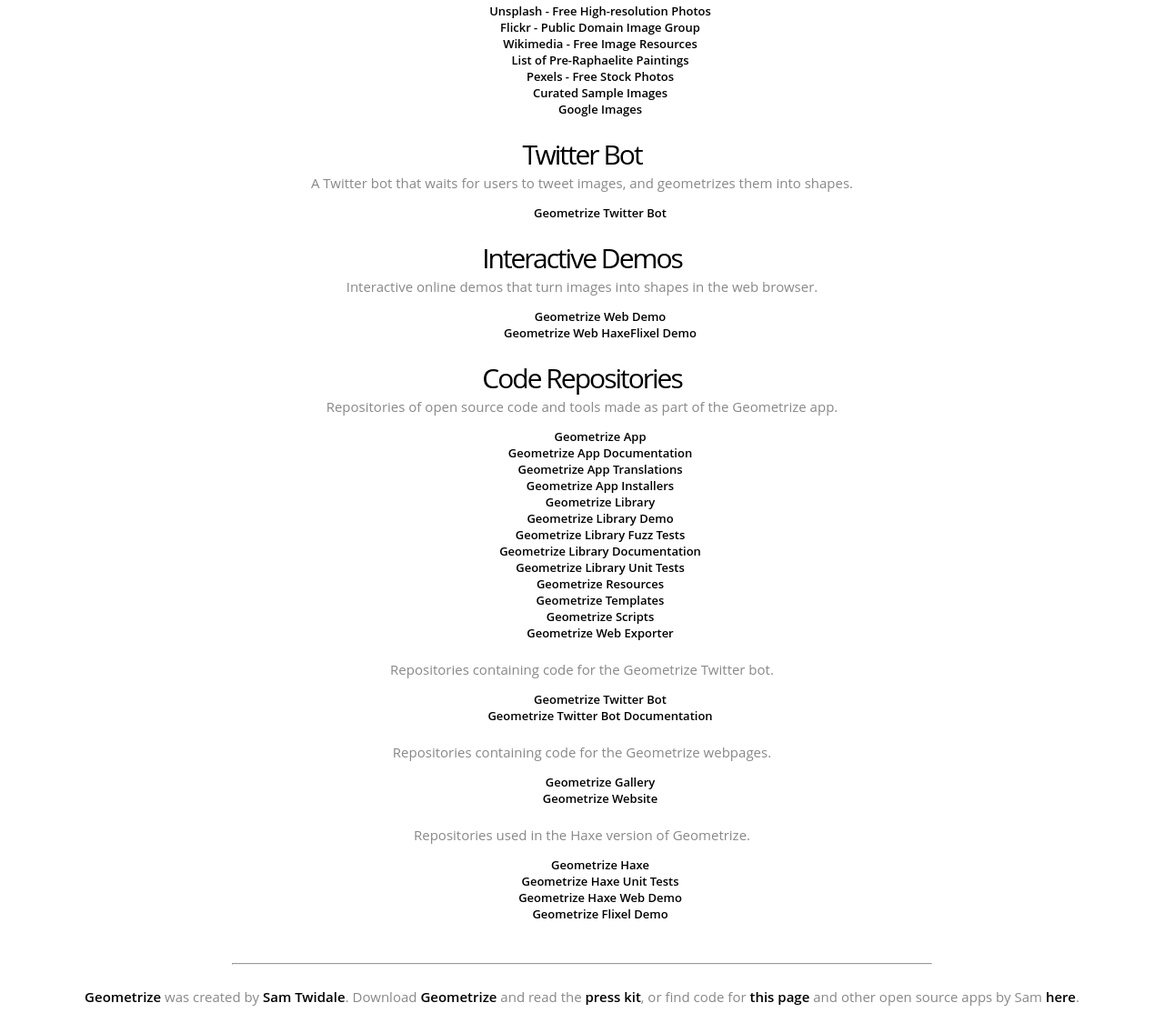
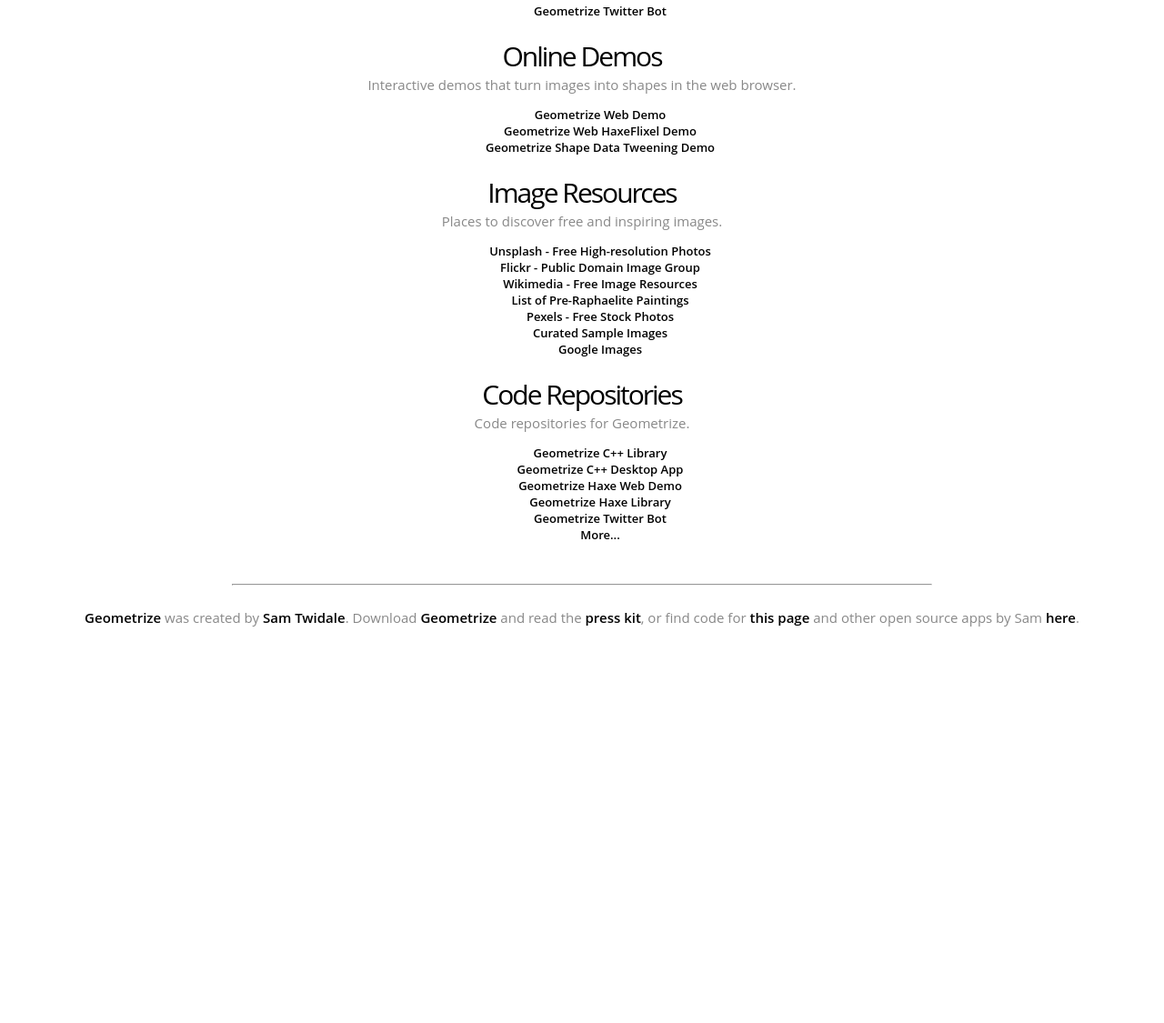
Before and after one commit to Tw1ddle/geometrize-resources, a plain HTML site: page docs/index.html in a window 1280 px wide. Shown: the part 530-1655 px from the top of the page at 91% size. After the commit the page ends 1238 px from the top, so only its background shows below. Drawn offline with Linux system fonts and the light colour scheme.

Commit message:
Update resources links

```diff
--- a/docs/index.html
+++ b/docs/index.html
@@ -33,7 +33,9 @@
 					<img id="geometrizelogo" class="logo" src="assets/images/geometrize_logo.png" alt="geometrize image geometrizer logo">
 				</a>
 
-				<p>A curated set of resources for <a href="http://geometrize.co.uk/" target="_blank">Geometrize</a>, the app for geometrizing images into shapes.</p>
+				<p>Curated resources for <a href="https://github.com/Tw1ddle/geometrize" target="_blank">Geometrize</a>, a desktop app
+				and <a href="https://github.com/topics/geometrize" target="_blank">open source toolkit</a> for <a href="http://www.samcodes.co.uk/project/geometrize-haxe-web/" target="_blank">geometrizing</a> images into shapes.</p>
+
 				<br>
 			</div>
 		</section>
@@ -45,9 +47,22 @@
 				<li><a href="https://www.youtube.com/playlist?list=PLe9ogi_J4cFgcqLdpmPC7GdFV5ohJPEzN" target="_blank">Official Tutorial Videos</a></li>
 			</ul>
 
+			<h2>Twitter Bot</h2>
+			<p>A Twitter bot that waits for users to tweet images, and geometrizes them into shapes.</p>
+			<ul style="list-style-type:none">
+				<li><a href="https://twitter.com/Geometrizer" target="_blank">Geometrize Twitter Bot</a></li>
+			</ul>
+
+			<h2>Online Demos</h2>
+			<p>Interactive demos that turn images into shapes in the web browser.</p>
+			<ul style="list-style-type:none">
+				<li><a href="http://www.samcodes.co.uk/project/geometrize-haxe-web/" target="_blank">Geometrize Web Demo</a></li>
+				<li><a href="http://samcodes.co.uk/project/geometrize-haxe-flixel/" target="_blank">Geometrize Web HaxeFlixel Demo</a></li>
+				<li><a href="http://tweens.geometrize.co.uk/" target="_blank">Geometrize Shape Data Tweening Demo</a></li>
+			</ul>
 
 			<h2>Image Resources</h2>
-			<p>Places where you can discover free and inspiring images to geometrize.</p>
+			<p>Places to discover free and inspiring images.</p>
 			<ul style="list-style-type:none">
 				<li><a href="https://unsplash.com/" target="_blank">Unsplash - Free High-resolution Photos</a></li>
 				<li><a href="https://www.flickr.com/groups/publicdomain/" target="_blank">Flickr - Public Domain Image Group</a></li>
@@ -58,54 +73,15 @@
 				<li><a href="https://www.google.co.uk/imghp" target="_blank">Google Images</a></li>
 			</ul>
 
-			<h2>Twitter Bot</h2>
-			<p>A Twitter bot that waits for users to tweet images, and geometrizes them into shapes.</p>
+			<h2>Code Repositories</h2>
+			<p>Code repositories for Geometrize.</p>
 			<ul style="list-style-type:none">
-				<li><a href="https://twitter.com/Geometrizer" target="_blank">Geometrize Twitter Bot</a></li>
-			</ul>
-
-
-			<h2>Interactive Demos</h2>
-			<p>Interactive online demos that turn images into shapes in the web browser.</p>
-			<ul style="list-style-type:none">
-				<li><a href="http://www.samcodes.co.uk/project/geometrize-haxe-web/" target="_blank">Geometrize Web Demo</a></li>
-				<li><a href="http://samcodes.co.uk/project/geometrize-haxe-flixel/" target="_blank">Geometrize Web HaxeFlixel Demo</a></li>
-			</ul>
-
-
-			<h2>Code Repositories</h2>
-			<p>Repositories of open source code and tools made as part of the Geometrize app.</p>
-			<ul style="list-style-type:none">
-				<li><a href="https://github.com/Tw1ddle/geometrize" target="_blank">Geometrize App</a></li>
-				<li><a href="https://github.com/Tw1ddle/geometrize-docs" target="_blank">Geometrize App Documentation</a></li>
-				<li><a href="https://github.com/Tw1ddle/geometrize-translations" target="_blank">Geometrize App Translations</a></li>
-				<li><a href="https://github.com/Tw1ddle/geometrize-installer" target="_blank">Geometrize App Installers</a></li>
-				<li><a href="https://github.com/Tw1ddle/geometrize-lib" target="_blank">Geometrize Library</a></li>
-				<li><a href="https://github.com/Tw1ddle/geometrize-lib-example" target="_blank">Geometrize Library Demo</a></li>
-				<li><a href="https://github.com/Tw1ddle/geometrize-lib-fuzzing" target="_blank">Geometrize Library Fuzz Tests</a></li>
-				<li><a href="https://github.com/Tw1ddle/geometrize-lib-docs" target="_blank">Geometrize Library Documentation</a></li>
-				<li><a href="https://github.com/Tw1ddle/geometrize-lib-unit-tests" target="_blank">Geometrize Library Unit Tests</a></li>
-				<li><a href="https://github.com/Tw1ddle/geometrize-resources" target="_blank">Geometrize Resources</a></li>
-				<li><a href="https://github.com/Tw1ddle/geometrize-templates" target="_blank">Geometrize Templates</a></li>
-				<li><a href="https://github.com/Tw1ddle/geometrize-scripts" target="_blank">Geometrize Scripts</a></li>
-				<li><a href="https://github.com/Tw1ddle/geometrize-web-export" target="_blank">Geometrize Web Exporter</a></li>
-			</ul>
-			<p>Repositories containing code for the Geometrize Twitter bot.</p>
-			<ul style="list-style-type:none">
+				<li><a href="https://github.com/Tw1ddle/geometrize-lib" target="_blank">Geometrize C++ Library</a></li>
+				<li><a href="https://github.com/Tw1ddle/geometrize" target="_blank">Geometrize C++ Desktop App</a></li>
+				<li><a href="https://github.com/Tw1ddle/geometrize-haxe-web" target="_blank">Geometrize Haxe Web Demo</a></li>
+				<li><a href="https://github.com/Tw1ddle/geometrize-haxe/" target="_blank">Geometrize Haxe Library</a></li>
 				<li><a href="https://github.com/Tw1ddle/geometrize-twitter-bot" target="_blank">Geometrize Twitter Bot</a></li>
-				<li><a href="https://github.com/Tw1ddle/geometrize-twitter-bot-docs" target="_blank">Geometrize Twitter Bot Documentation</a></li>
-			</ul>
-			<p>Repositories containing code for the Geometrize webpages.</p>
-			<ul style="list-style-type:none">
-				<li><a href="https://github.com/Tw1ddle/geometrize-gallery" target="_blank">Geometrize Gallery</a></li>
-				<li><a href="https://github.com/Tw1ddle/geometrize-website" target="_blank">Geometrize Website</a></li>
-			</ul>
-			<p>Repositories used in the Haxe version of Geometrize.</p>
-			<ul style="list-style-type:none">
-				<li><a href="https://github.com/Tw1ddle/geometrize-haxe/" target="_blank">Geometrize Haxe</a></li>
-				<li><a href="https://github.com/Tw1ddle/geometrize-haxe-unit-tests" target="_blank">Geometrize Haxe Unit Tests</a></li>
-				<li><a href="https://github.com/Tw1ddle/geometrize-haxe-web" target="_blank">Geometrize Haxe Web Demo</a></li>
-				<li><a href="https://github.com/Tw1ddle/geometrize-haxe-demo" target="_blank">Geometrize Flixel Demo</a></li>
+				<li><a href="https://github.com/topics/geometrize" target="_blank">More...</a></li>
 			</ul>
 		</section>
 	</body>
```
